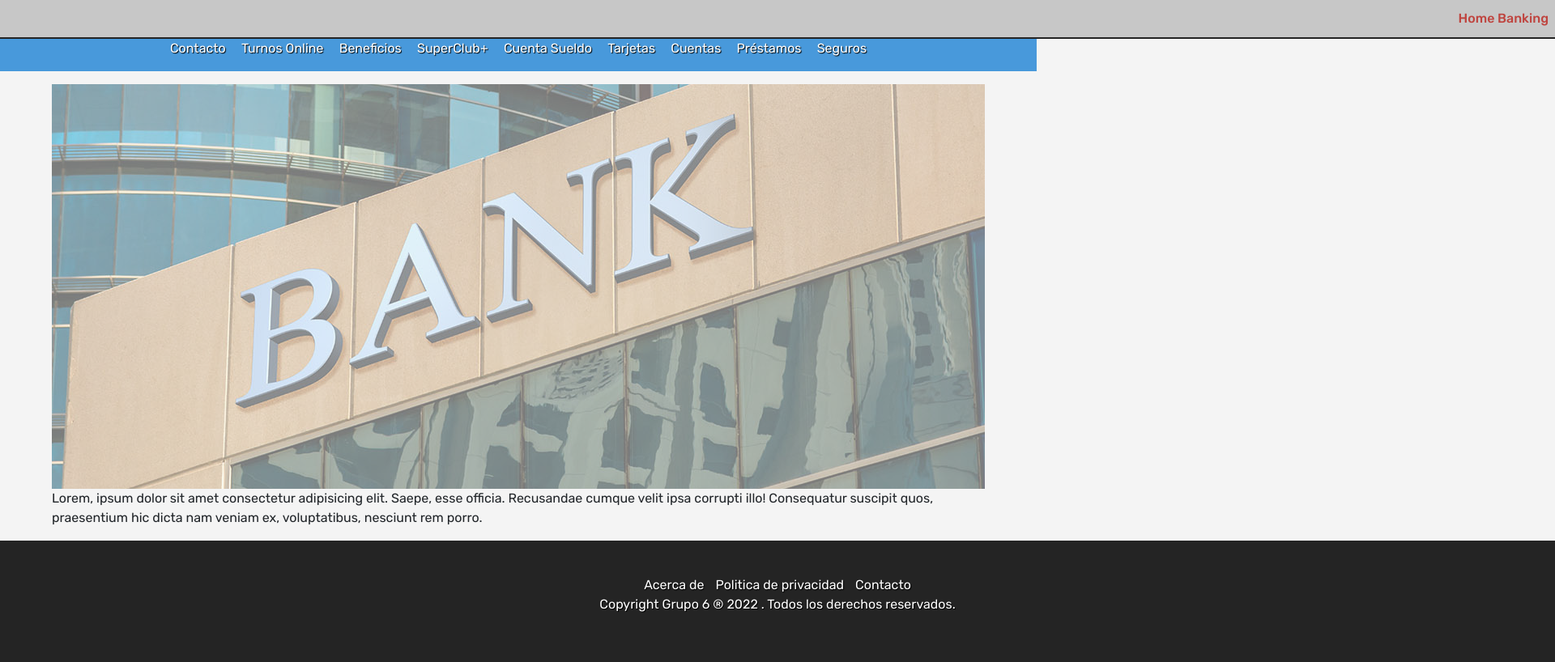
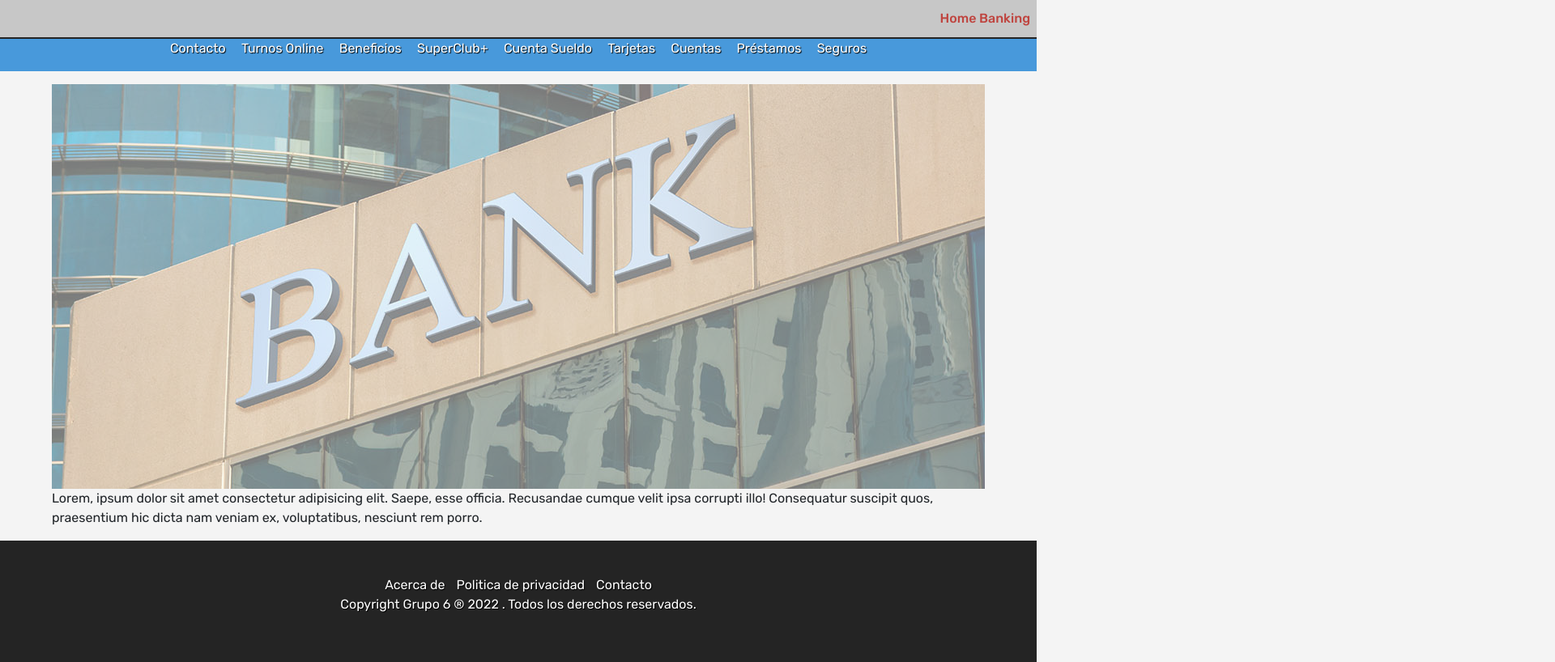
Before and after one commit to GonzaloArray/itBank, a plain HTML site: page index.html in a window 1280 px wide. Shown: the whole page at 81% size, 1920 px wide, since content can reach past the window. Drawn offline with nearby package versions, Linux system fonts and the light colour scheme.

Commit message:
arreglando width

```diff
--- a/css/styles.css
+++ b/css/styles.css
@@ -30,7 +30,7 @@ li{
     padding: 0.5rem;
     border-bottom: 2px solid #242424;
     background-color: #c7c7c7;
-    width: 150%;
+    width: 100%;
 }
 .btnActivo{
     background-color: black;
@@ -144,7 +144,7 @@ footer{
     align-items: center;
     /*justify-content: center;*/
     color: white;
-    width: 150%;
+    width: 100%;
 }
 footer div{
     text-align: center;
```
